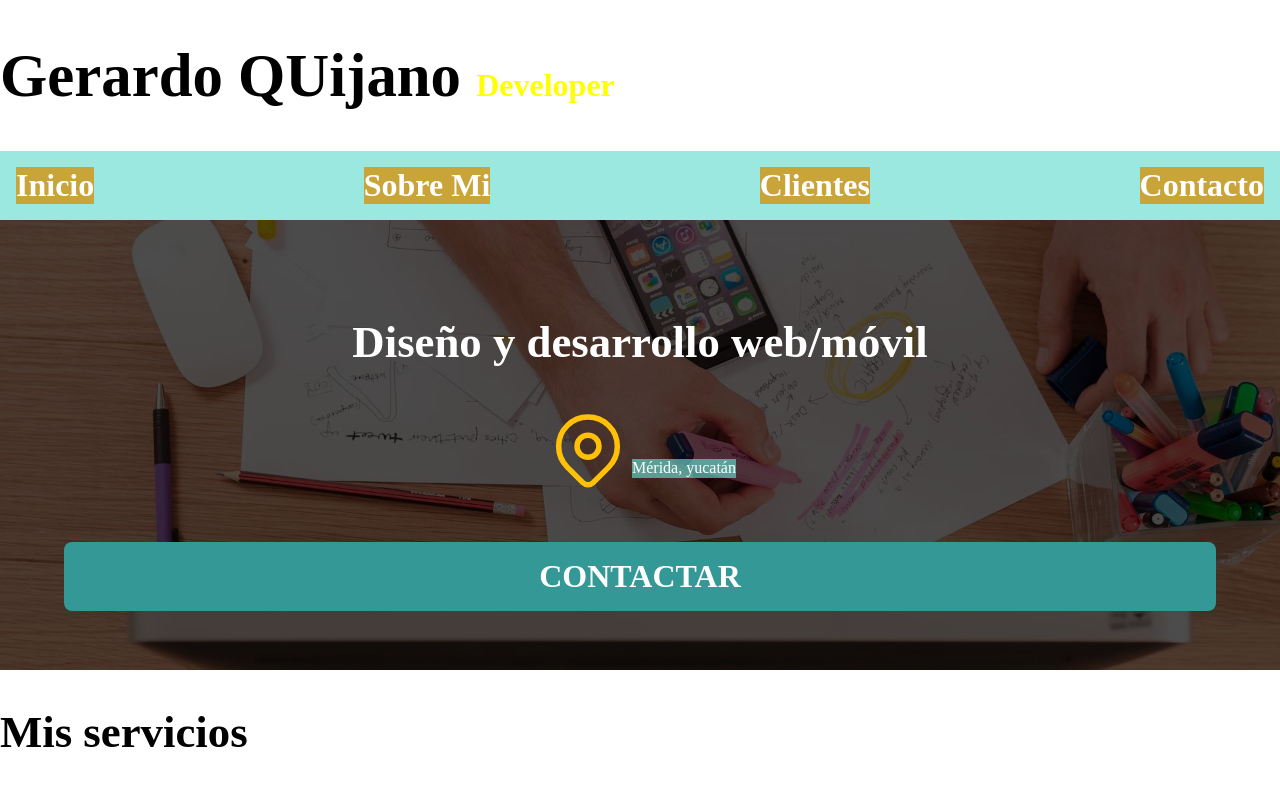
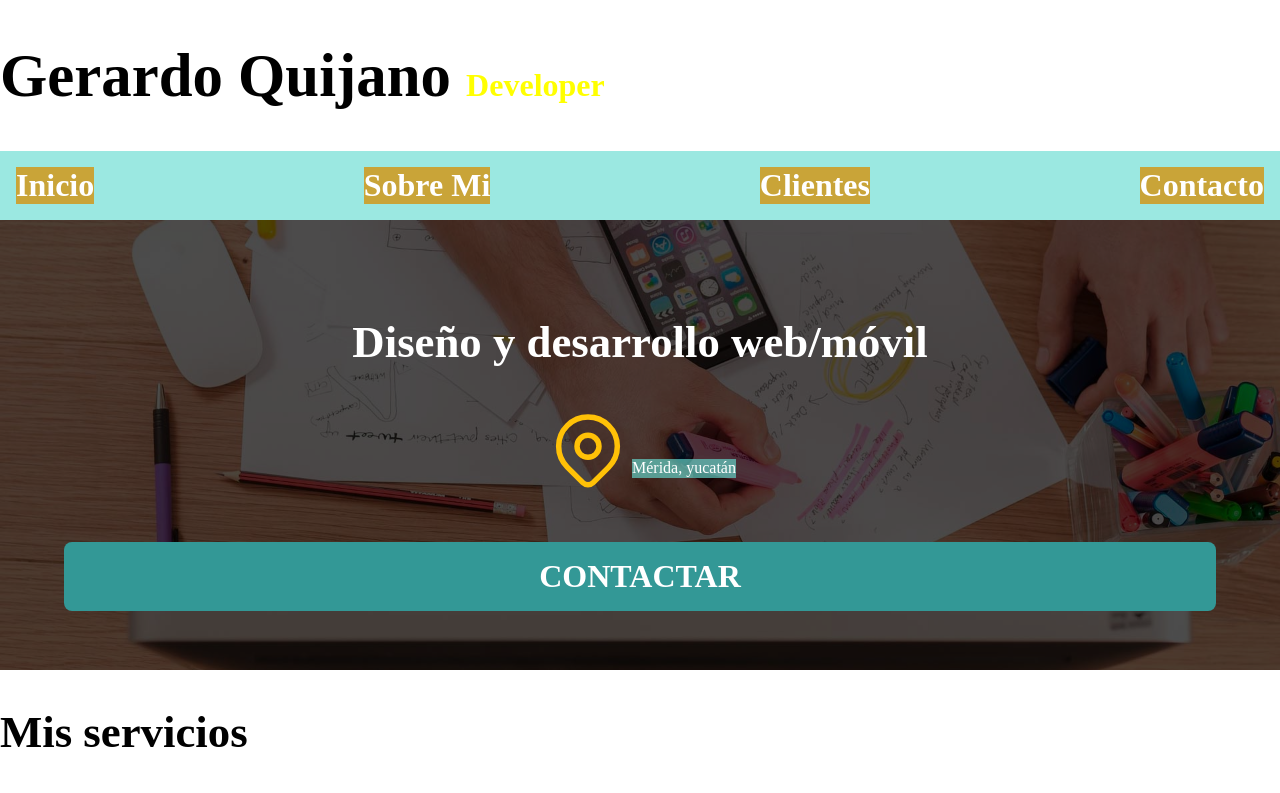
Before and after one commit to GerardoQuijano/Developer-page, a plain HTML site: page index.html in a window 1280 px wide. Shown: the top 793 px of the page. Drawn offline with Linux system fonts and the light colour scheme.

```diff
--- a/index.html
+++ b/index.html
@@ -21,7 +21,7 @@
 <body>
 
         <header>
-            <h1 class="titulo"> Gerardo QUijano <span>Developer</span> </h1>
+            <h1 class="titulo"> Gerardo Quijano <span>Developer</span> </h1>
         </header>
 
         <nav class="navegacion-principal" >
```
